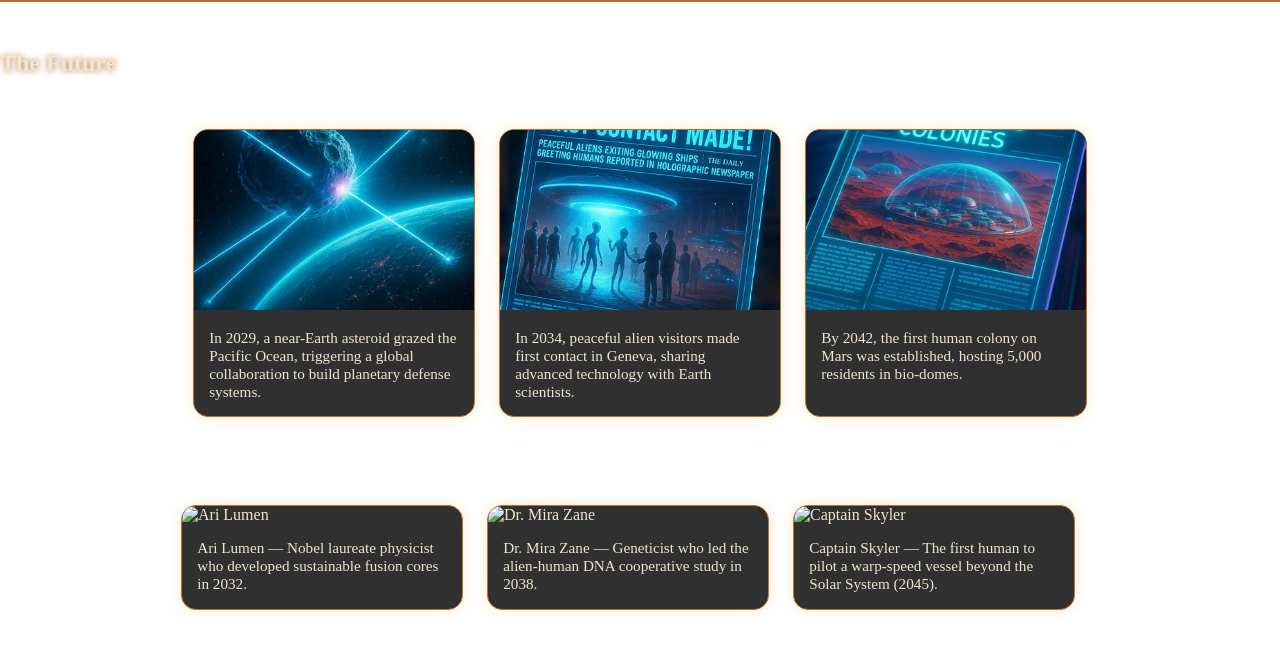
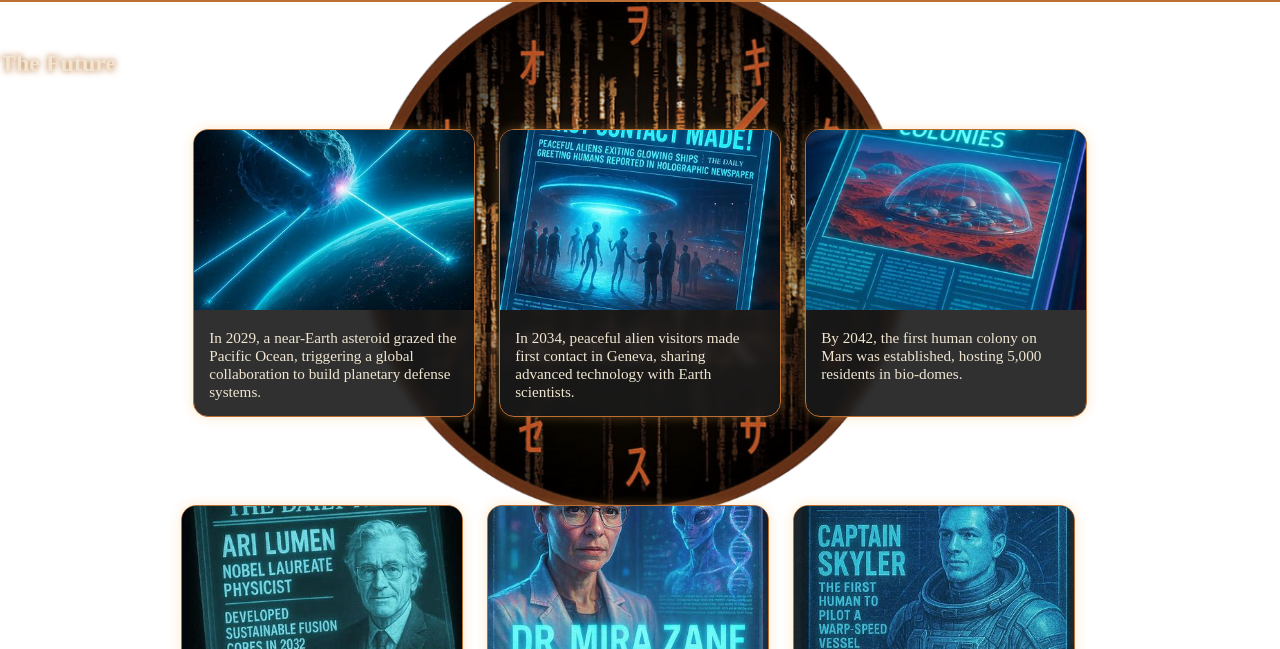
Before and after one commit to averayne/TimeTravelersDashboard, a plain HTML site: page future.html in a window 1280 px wide. Shown: the part 151-800 px from the top of the page. Drawn offline with Linux system fonts and the light colour scheme.

Commit message:
Added Future Famous people img

```diff
--- a/assets/css/future.css
+++ b/assets/css/future.css
@@ -1,7 +1,7 @@
 body {
   margin: 0;
   font-family: 'Cinzel', serif;
-  background-image: url("assets/images/Martix-brown-clock.png");
+  background-image: url("../Images/Martix-brown-clock.png");
   background-size: cover;
   background-attachment: fixed;
   background-position: center center;
@@ -32,8 +32,7 @@ h2 {
 }
 
 .future-event-container,
-.famous-people-container,
-.future-weather-container {
+.famous-people-container {
   display: flex;
   flex-wrap: wrap;
   justify-content: center;
@@ -42,7 +41,7 @@ h2 {
 }
 
 .card {
-  background-image: url("assets/Images/hologram-frame2.jpg");
+  background-image: url("../Images/hologram-frame2.jpg");
     background: rgba(26, 26, 26, 0.9);
   border: 1px solid #bb6f33;
   box-shadow: 0 0 12px rgba(255, 179, 71, 0.3);
--- a/future.html
+++ b/future.html
@@ -37,17 +37,17 @@
      <div class="famous-people-container" id="people">
         <div class="famous-people-container">
       <div class="card">
-        <img src="" alt="Ari Lumen">
+        <img src="assets/Images/Ari-Lu.jpg" alt="Ari Lumen">
         <div class="card-description"> Ari Lumen — Nobel laureate physicist who developed sustainable fusion cores in 2032.</div>
       </div>
 
       <div class="card">
-        <img src="" alt="Dr. Mira Zane">
+        <img src="assets/Images/DrZane.jpg" alt="Dr. Mira Zane">
         <div class="card-description"> Dr. Mira Zane — Geneticist who led the alien-human DNA cooperative study in 2038.</div>
       </div>
 
       <div class="card">
-        <img src="" alt="Captain Skyler">
+        <img src="assets/Images/Skyer.jpg" alt="Captain Skyler">
         <div class="card-description"> Captain Skyler — The first human to pilot a warp-speed vessel beyond the Solar System (2045).</div>
       </div>
      </div>
```
Also changed, not shown: assets/Images/Ari-Lu.jpg (added), assets/Images/DrZane.jpg (added), assets/Images/Fusion-core.jpg (added), assets/Images/Skyer.jpg (added).
